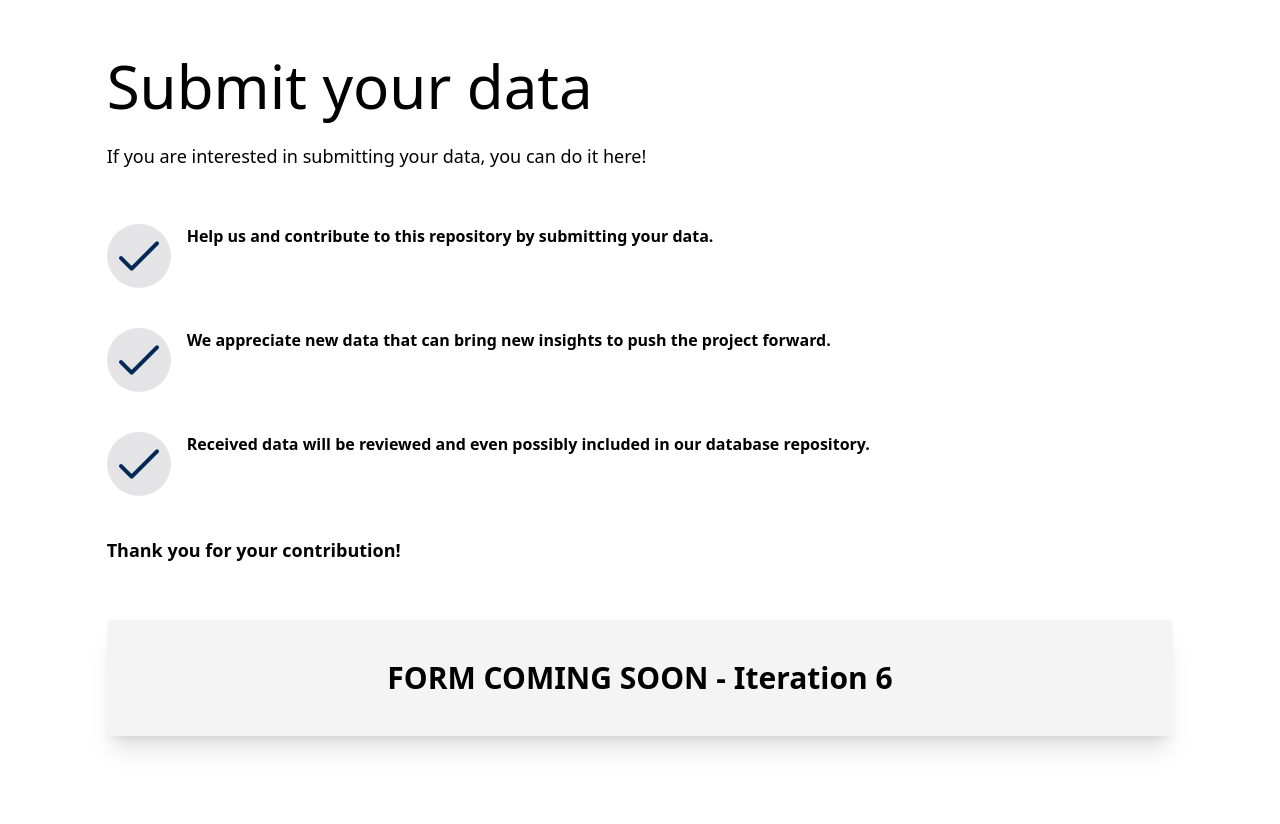
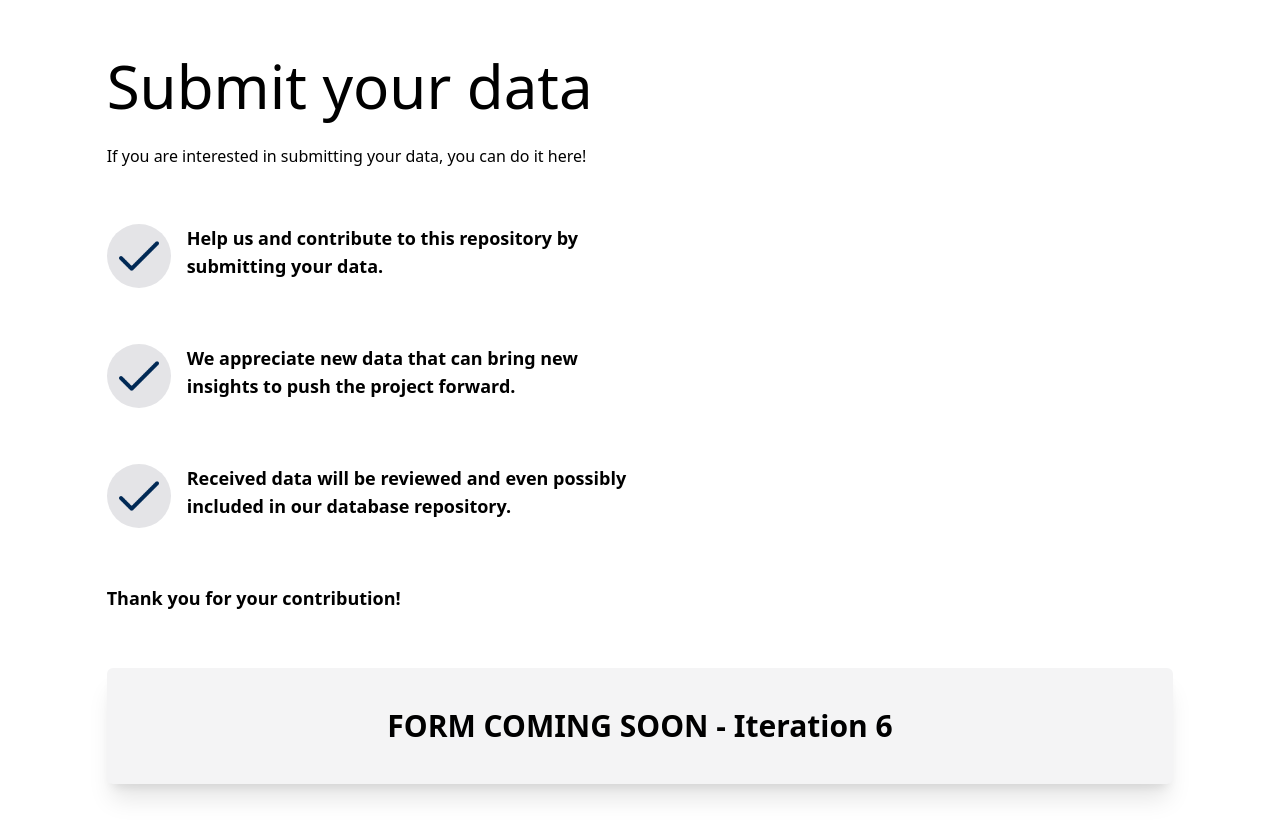
Before and after one commit to oliverolah/neuroinformatics_project, a Django app: page /submit_data_page/ in a window 1280 px wide. Shown: the part 80-904 px from the top of the page. Run offline with Django 3.2, Linux system fonts and the light colour scheme; some libraries are stand-ins or nearby versions.

Commit message:
C7-I5-full css code of the top/left container for all page view widths

```diff
--- a/templates/submitdata/submit_data_page.html
+++ b/templates/submitdata/submit_data_page.html
@@ -22,33 +22,33 @@
          <!-- Left/Top Part -->
          <div class="w-full mb-14">
             <div class="my-14">
-               <h1 class="text-4xl font-medium pb-7 xl:text-6xl">Submit your data</h1>
-               <p class="w-2/3 text-lg leading-6">If you are interested in submitting your data, you can do it here!</p>
+               <h1 class="text-4xl font-medium pb-7 lg:text-5xl xl:text-6xl">Submit your data</h1>
+               <p class="w-2/3 text-base leading-6">If you are interested in submitting your data, you can do it here!</p>
             </div>
             <div>
-               <div class="flex w-full gap-4 pb-10">
+               <div class="flex w-full gap-4 pb-10 lg:pb-14">
                   <div class="bg-zinc-200 flex p-3 rounded-full">
                      <img class="w-10" src='{% static "images/tick-blue.png" %}' alt="Tick Logo">
                   </div>
-                  <div class="w-11/12">
-                     <p class="font-semibold inline-block align-top">Help us and contribute to this repository by submitting your data.
+                  <div class="w-3/4 md:w-2/4 xl:w-5/12 2xl:w-1/3">
+                     <p class="font-semibold inline-block align-top lg:text-lg">Help us and contribute to this repository by submitting your data.
                      </p>
                   </div>
                </div>
-               <div class="flex w-full gap-4 pb-10">
+               <div class="flex w-full gap-4 pb-10 lg:pb-14">
                   <div class="bg-zinc-200 flex p-3 rounded-full">
                      <img class="w-10" src='{% static "images/tick-blue.png" %}' alt="Tick Logo">
                   </div>
-                  <div class="w-11/12">
-                     <p class="font-semibold inline-block align-top">We appreciate new data that can bring new insights to push the project forward.</p>
+                  <div class="w-3/4 md:w-2/4 xl:w-5/12 2xl:w-1/3">
+                     <p class="font-semibold inline-block align-top lg:text-lg">We appreciate new data that can bring new insights to push the project forward.</p>
                   </div>
                </div>
-               <div class="flex w-full gap-4 pb-10">
+               <div class="flex w-full gap-4 pb-10 lg:pb-14">
                   <div class="bg-zinc-200 flex p-3 rounded-full">
                      <img class="w-10" src='{% static "images/tick-blue.png" %}' alt="Tick Logo">
                   </div>
-                  <div class="w-11/12">
-                     <p class="font-semibold inline-block align-top">Received data will be reviewed and even possibly included in our database repository.</p>
+                  <div class="w-3/4 md:w-2/4 xl:w-5/12 2xl:w-1/3">
+                     <p class="font-semibold inline-block align-top lg:text-lg">Received data will be reviewed and even possibly included in our database repository.</p>
                   </div>
                </div>
             </div>
```
